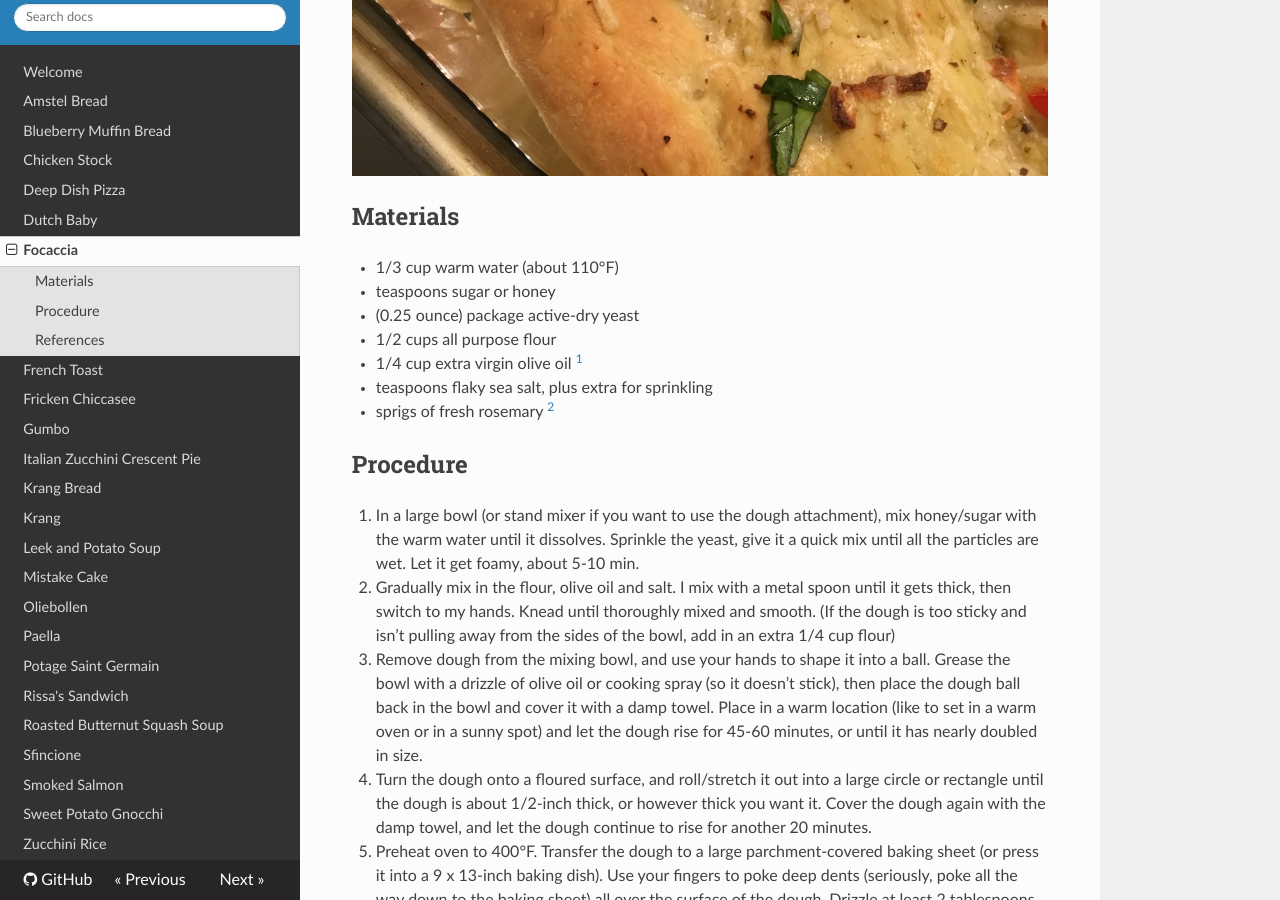
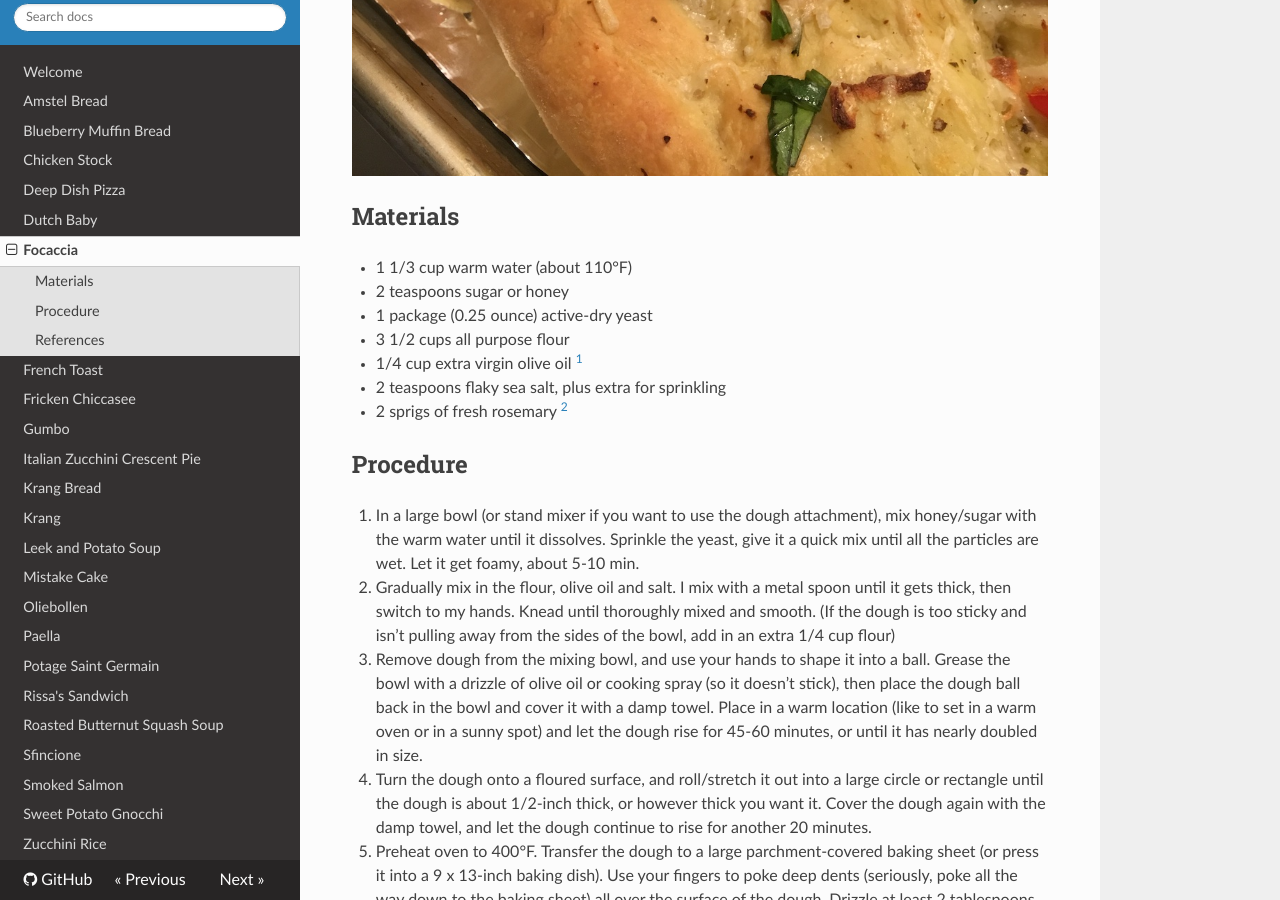
Before and after one commit to arecker/cookbook, an MkDocs documentation site: the page built from recipes/focaccia.md, in a window 1280 px wide and 900 px high, scrolled down 960 px. Built offline with MkDocs 1.6.1, drawn with Linux system fonts in a browser that asks for light colours; nearby versions of some CDN libraries.

Commit message:
Fix focaccia recipe

```diff
--- a/recipes/focaccia.md
+++ b/recipes/focaccia.md
@@ -6,16 +6,16 @@ Author: Sarah Recker
 
 ## Materials
 
-- 1/3 cup warm water (about 110°F)
-- teaspoons sugar or honey
-- (0.25 ounce) package active-dry yeast
-- 1/2 cups all purpose flour
+- 1 1/3 cup warm water (about 110°F)
+- 2 teaspoons sugar or honey
+- 1 package (0.25 ounce) active-dry yeast
+- 3 1/2 cups all purpose flour
 - 1/4 cup extra virgin olive oil [^1]
-- teaspoons flaky sea salt, plus extra for sprinkling
-- sprigs of fresh rosemary [^2]
+- 2 teaspoons flaky sea salt, plus extra for sprinkling
+- 2 sprigs of fresh rosemary [^2]
 
 [^1]: plus more for drizzling (helps if you have one of those drizzler
-	bottles) I love Trader Joe’s Spanish olive oil!
+    bottles) I love Trader Joe’s Spanish olive oil!
 
 [^2]: or any desired herbs, fresh or dried / other toppings
 
```
